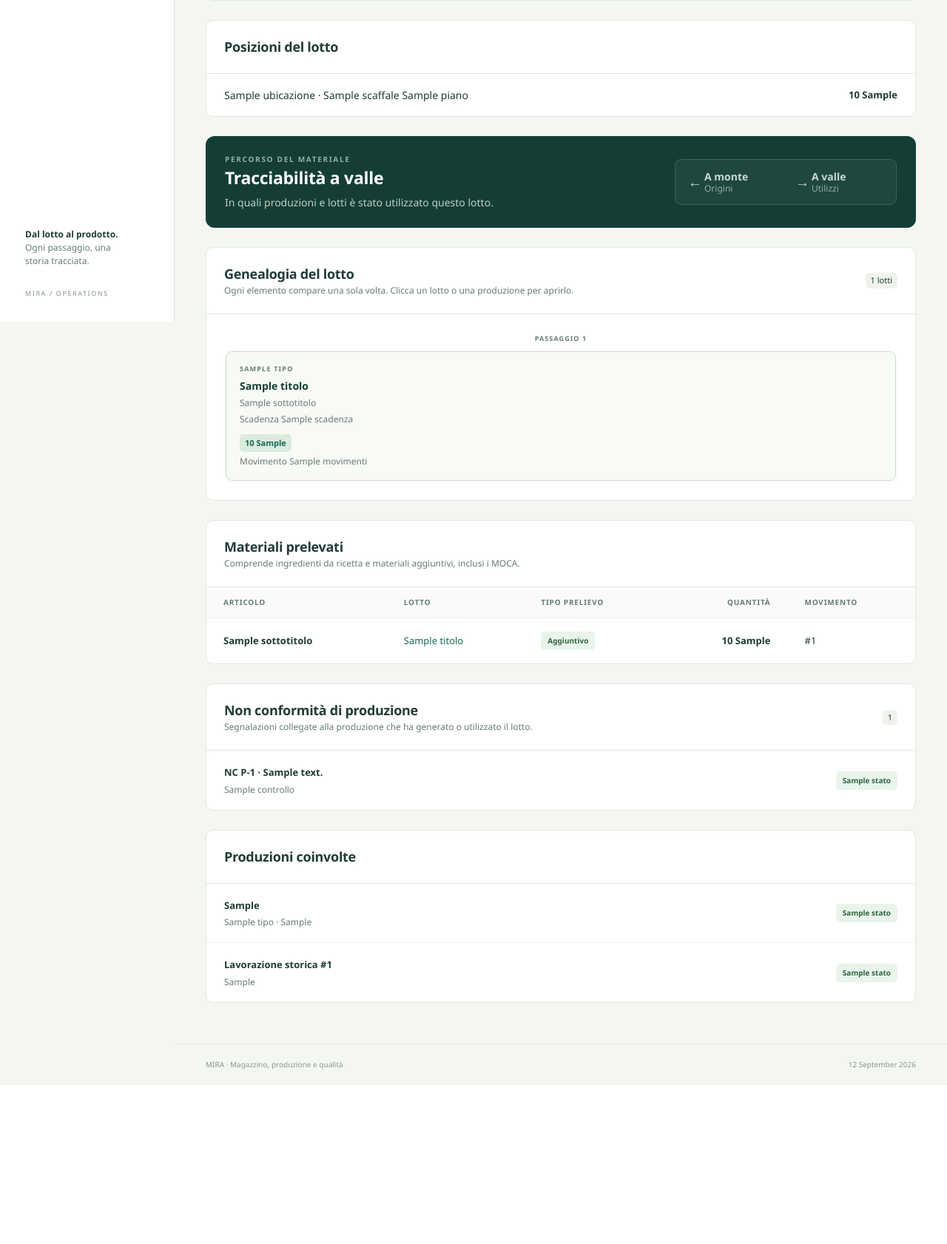
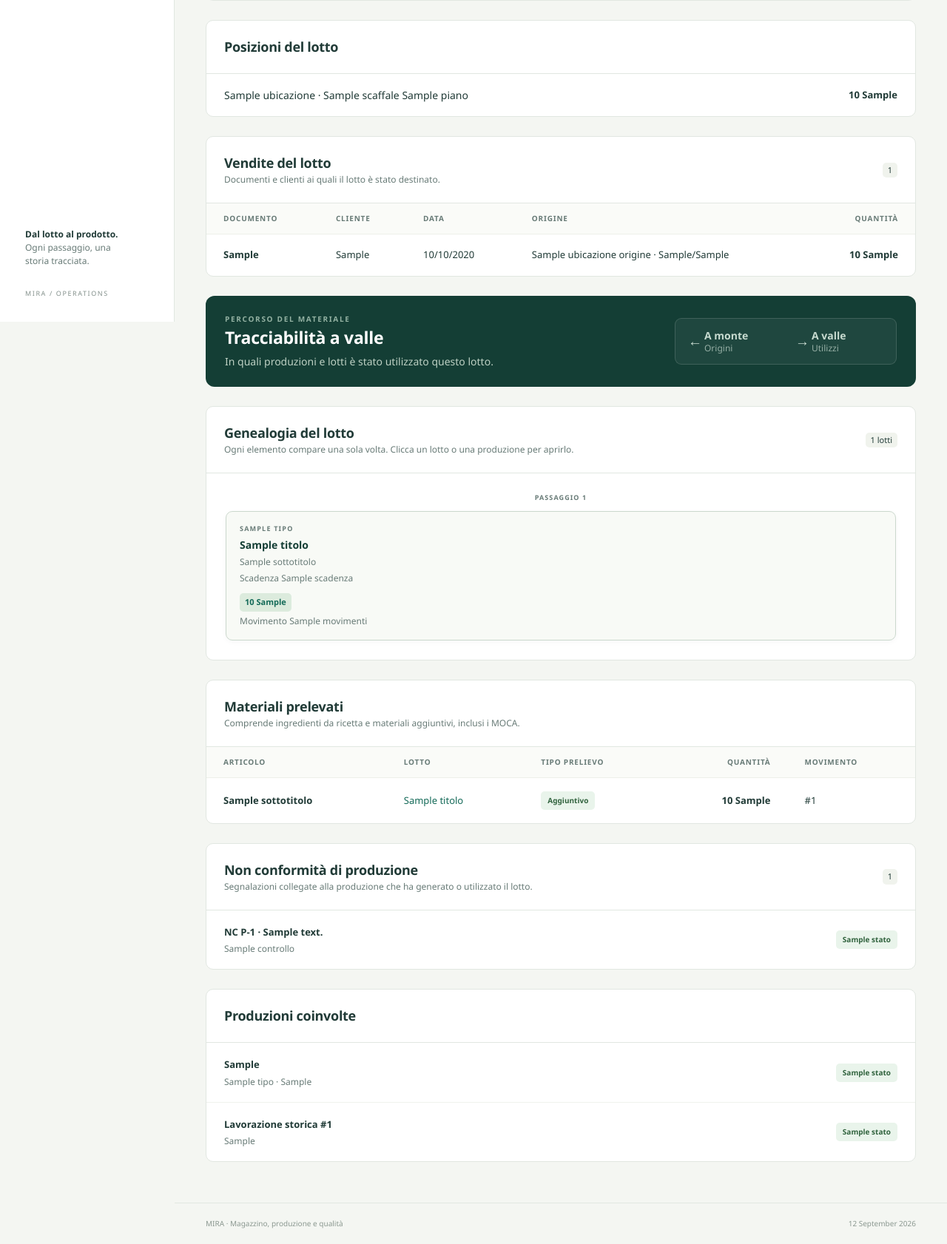
Before and after one commit to luigipellegrini4-netizen/MIRA, a Django app: template interfaccia/templates/interfaccia/lot.html in a window 1280 px wide. Shown: the part 365-2047 px from the top of the page at 74% size. Before the commit the page ends 1832 px from the top, so only its background shows below. Run offline with Django 5.2, Linux system fonts and the light colour scheme; the template is opened without the code that fills it: most values are stand-ins (such as "Sample title", 1, 10 or a date in 2020).

Commit message:
Link sold lots to sales traceability

```diff
--- a/interfaccia/templates/interfaccia/lot.html
+++ b/interfaccia/templates/interfaccia/lot.html
@@ -16,6 +16,14 @@
     <div class="list-row"><span>{{ stock.ubicazione.nome }} · {{ stock.scaffale }} {{ stock.piano }}</span><strong>{{ stock.quantita|floatformat:'-6' }} {{ lot.articolo.unita_misura }}</strong></div>
   {% empty %}<div class="empty">Nessuna giacenza consultabile.</div>{% endfor %}
 </section>
+{% if sales_movements %}
+<section class="panel space-top">
+  <div class="panel-head"><div><h2>Vendite del lotto</h2><small>Documenti e clienti ai quali il lotto è stato destinato.</small></div><span class="counter">{{ sales_movements|length }}</span></div>
+  <div class="table-wrap"><table><thead><tr><th>Documento</th><th>Cliente</th><th>Data</th><th>Origine</th><th class="number">Quantità</th></tr></thead><tbody>
+  {% for movement in sales_movements %}<tr><td><strong>{{ movement.riga_vendita.vendita.numero_documento }}</strong></td><td>{{ movement.riga_vendita.vendita.cliente.ragione_sociale }}</td><td>{{ movement.riga_vendita.vendita.data_documento|date:'d/m/Y' }}</td><td>{{ movement.ubicazione_origine.nome }}{% if movement.scaffale_origine %} · {{ movement.scaffale_origine }}{% endif %}{% if movement.piano_origine %}/{{ movement.piano_origine }}{% endif %}</td><td class="number"><strong>{{ movement.quantita|floatformat:'-6' }} {{ lot.articolo.unita_misura }}</strong></td></tr>{% endfor %}
+  </tbody></table></div>
+</section>
+{% endif %}
 {% if graph %}
   <section class="trace-header space-top">
     <div>
--- a/vendite/templates/vendite/sales.html
+++ b/vendite/templates/vendite/sales.html
@@ -1,3 +1,3 @@
 {% extends 'interfaccia/base.html' %}{% block breadcrumb %}Vendite{% endblock %}{% block content %}
 <div class="page-head"><div><p class="eyebrow">AREA COMMERCIALE</p><h1>Vendite</h1><p class="muted">Documenti registrati e scarichi dei lotti confezionati.</p></div><a class="button primary" href="{% url 'ui:sale_new' %}">+ Nuova vendita</a></div>
-{% include 'vendite/tabs.html' with sales_tab='vendite' %}<section class="panel">{% include 'interfaccia/search.html' %}<div class="table-wrap"><table><thead><tr><th>Documento</th><th>Cliente</th><th>Lotti</th><th>Data</th><th>Operatore</th></tr></thead><tbody>{% for sale in page %}<tr><td><strong>{{ sale.numero_documento }}</strong></td><td>{{ sale.cliente.ragione_sociale }}</td><td>{% for row in sale.righe.all %}<small>{{ row.movimento.lotto.codice_lotto }} · {{ row.movimento.lotto.articolo.descrizione }} · {{ row.movimento.quantita|floatformat:'-6' }} {{ row.movimento.lotto.articolo.unita_misura }}</small>{% endfor %}</td><td>{{ sale.data_documento|date:'d/m/Y' }}</td><td>{{ sale.registrata_da.username }}</td></tr>{% empty %}<tr><td colspan="5" class="empty">Nessuna vendita registrata.</td></tr>{% endfor %}</tbody></table></div>{% include 'interfaccia/pagination.html' %}</section>{% endblock %}
+{% include 'vendite/tabs.html' with sales_tab='vendite' %}<section class="panel">{% include 'interfaccia/search.html' %}<div class="table-wrap"><table><thead><tr><th>Documento</th><th>Cliente</th><th>Lotti</th><th>Data</th><th>Operatore</th></tr></thead><tbody>{% for sale in page %}<tr><td><strong>{{ sale.numero_documento }}</strong></td><td>{{ sale.cliente.ragione_sociale }}</td><td>{% for row in sale.righe.all %}<small><a href="{% url 'ui:lot' row.movimento.lotto_id %}?direzione=VALLE">{{ row.movimento.lotto.codice_lotto }}</a> · {{ row.movimento.lotto.articolo.descrizione }} · {{ row.movimento.quantita|floatformat:'-6' }} {{ row.movimento.lotto.articolo.unita_misura }}</small>{% endfor %}</td><td>{{ sale.data_documento|date:'d/m/Y' }}</td><td>{{ sale.registrata_da.username }}</td></tr>{% empty %}<tr><td colspan="5" class="empty">Nessuna vendita registrata.</td></tr>{% endfor %}</tbody></table></div>{% include 'interfaccia/pagination.html' %}</section>{% endblock %}
```
Also changed, not shown: interfaccia/views.py (+8 -1 lines).
